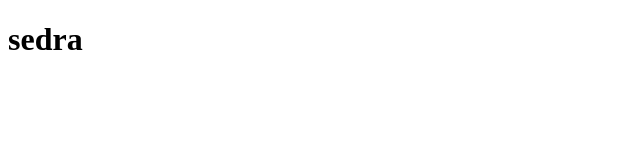
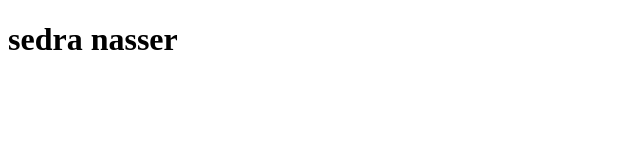
Before and after one commit to SEDRA2023/ss, a plain HTML site: page sedra/index.html in a window 1280 px wide. Shown: the whole page, without its empty margins (0-640 px from the left). Drawn offline with Linux system fonts and the light colour scheme.

Commit message:
Update index.html

```diff
--- a/sedra/index.html
+++ b/sedra/index.html
@@ -6,6 +6,6 @@
     <title>Document</title>
 </head>
 <body>
-   <h1>sedra</h1>
+   <h1>sedra nasser</h1>
 </body>
 </html>
```
